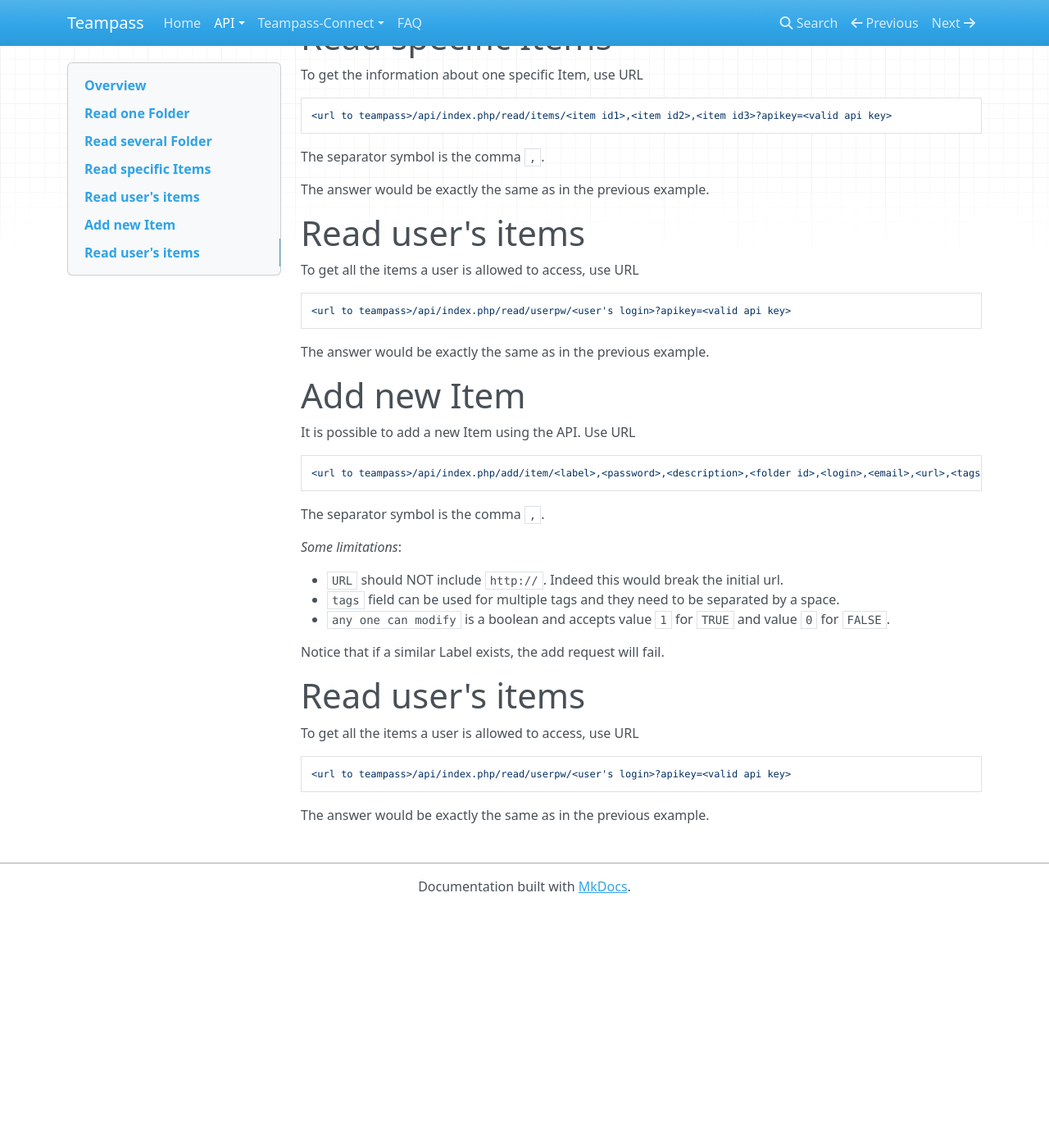
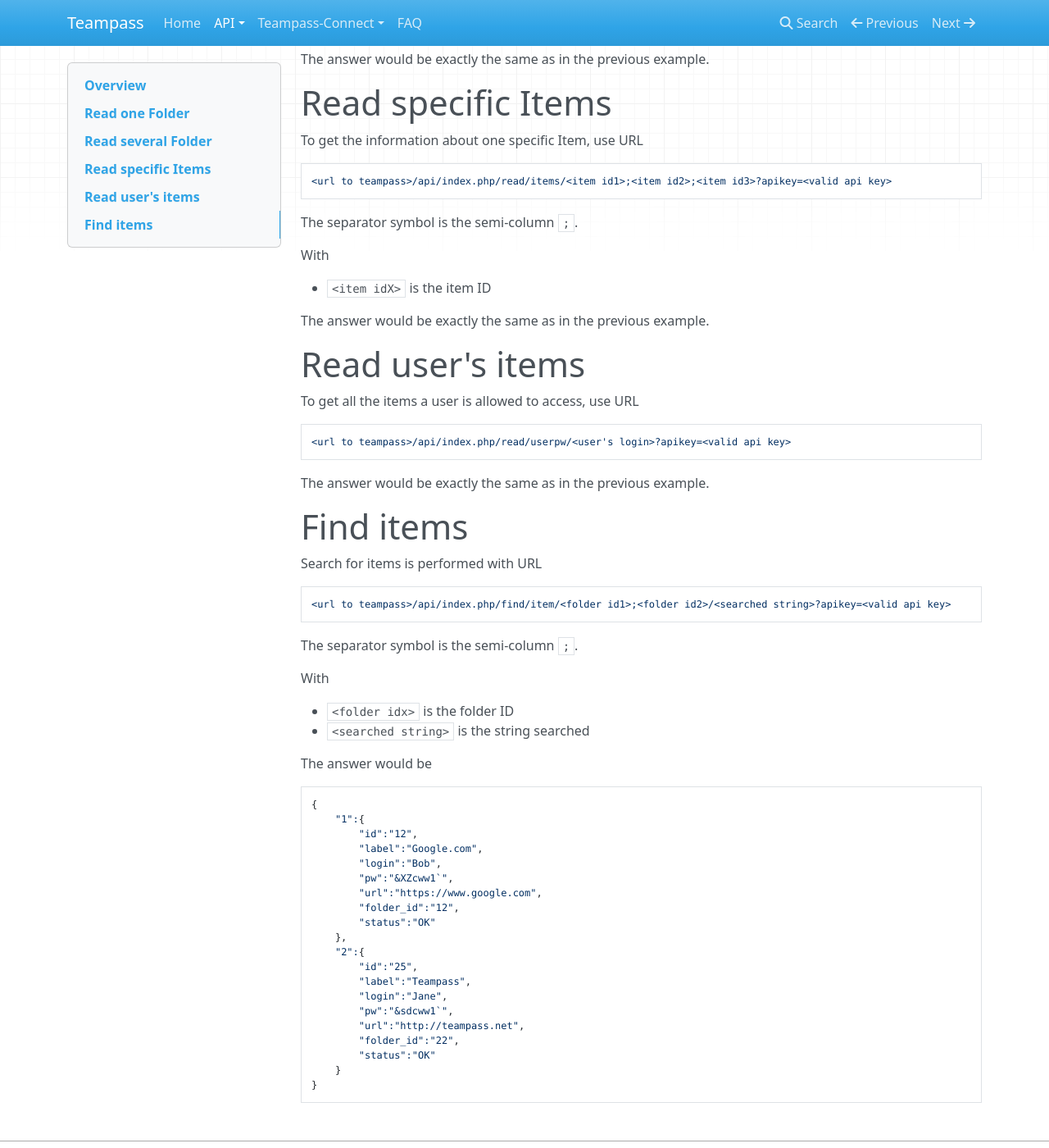
Before and after one commit to nilsteampassnet/teampass_doc, an MkDocs documentation site: the page built from docs/api/api-read.md, in a window 1280 px wide and 1400 px high, scrolled down 1105 px. Shown: the whole window at 82% size. Built offline with MkDocs 1.6.1, drawn with Linux system fonts in a browser that asks for light colours; nearby versions of some CDN libraries; old or Windows-style settings are respelled for this version of MkDocs; before the commit the page ends 2214 px from its top, so only the background shows below that; some of the changed text lies outside the part shown.

Commit message:
Updated api-read.md

````diff
--- a/docs/api/api-read.md
+++ b/docs/api/api-read.md
@@ -45,10 +45,14 @@ The answer would be
 Reading the content of several Folders is performed by accessing the URL
 
 ```yaml
-<url to teampass>/api/index.php/read/category/<folder id1>,<folder id2>,<folder id3>?apikey=<valid api key>
+<url to teampass>/api/index.php/read/category/<folder id1>;<folder id2>;<folder id3>?apikey=<valid api key>
 ```
 
-The separator symbol is the comma ` , `.
+The separator symbol is the semi-column ` ; `.
+
+With
+
+* `<folder idX>` is the folder ID
 
 The answer would be exactly the same as in the previous example.
 
@@ -57,10 +61,14 @@ The answer would be exactly the same as in the previous example.
 To get the information about one specific Item, use URL
 
 ```yaml
-<url to teampass>/api/index.php/read/items/<item id1>,<item id2>,<item id3>?apikey=<valid api key>
+<url to teampass>/api/index.php/read/items/<item id1>;<item id2>;<item id3>?apikey=<valid api key>
 ```
 
-The separator symbol is the comma ` , `.
+The separator symbol is the semi-column ` ; `.
+
+With
+
+* `<item idX>` is the item ID
 
 The answer would be exactly the same as in the previous example.
 
@@ -74,30 +82,42 @@ To get all the items a user is allowed to access, use URL
 
 The answer would be exactly the same as in the previous example.
 
-# Add new Item
+# Find items
 
-It is possible to add a new Item using the API. Use URL
+Search for items is performed with  URL
 
 ```yaml
-<url to teampass>/api/index.php/add/item/<label>,<password>,<description>,<folder id>,<login>,<email>,<url>,<tags>,<any one can modify>?apikey=<valid api key>
+<url to teampass>/api/index.php/find/item/<folder id1>;<folder id2>/<searched string>?apikey=<valid api key>
 ```
 
-The separator symbol is the comma ` , `.
+The separator symbol is the semi-column ` ; `.
 
-*Some limitations*:
+With
 
-* `URL` should NOT include `http://`. Indeed this would break the initial url.
-* `tags` field can be used for multiple tags and they need to be separated by a space.
-* `any one can modify` is a boolean and accepts value `1` for `TRUE` and value `0` for `FALSE`.
+* `<folder idx>` is the folder ID
+* `<searched string>` is the string searched
 
-Notice that if a similar Label exists, the add request will fail.
-
-# Read user's items
-
-To get all the items a user is allowed to access, use URL
+The answer would be
 
 ```yaml
-<url to teampass>/api/index.php/read/userpw/<user's login>?apikey=<valid api key>
+{
+	"1":{
+		"id":"12",
+		"label":"Google.com",
+		"login":"Bob",
+		"pw":"&XZcww1`",
+		"url":"https://www.google.com",
+		"folder_id":"12",
+		"status":"OK"
+	},
+	"2":{
+		"id":"25",
+		"label":"Teampass",
+		"login":"Jane",
+		"pw":"&sdcww1`",
+		"url":"http://teampass.net",
+		"folder_id":"22",
+		"status":"OK"
+	}
+}
 ```
-
-The answer would be exactly the same as in the previous example.
````
Also changed, not shown: other parts of docs/api/api-read.md (+1 -1 lines).
